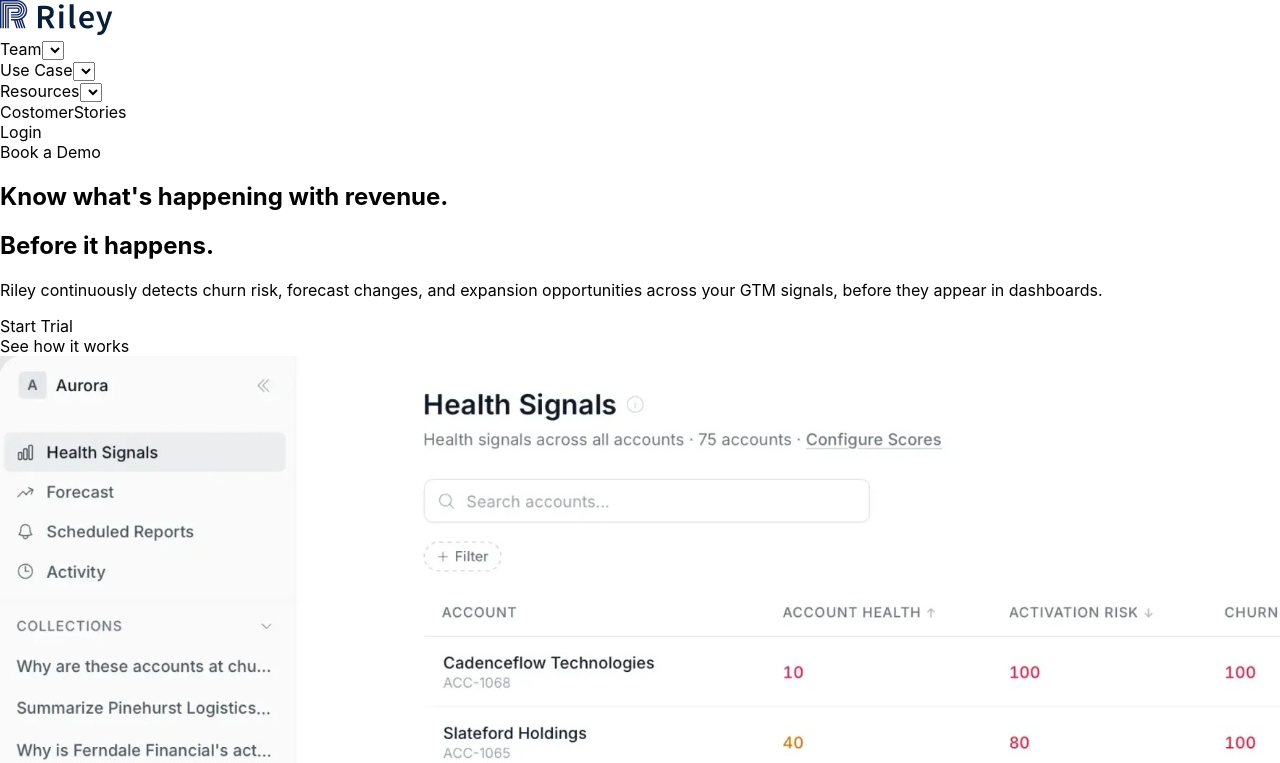
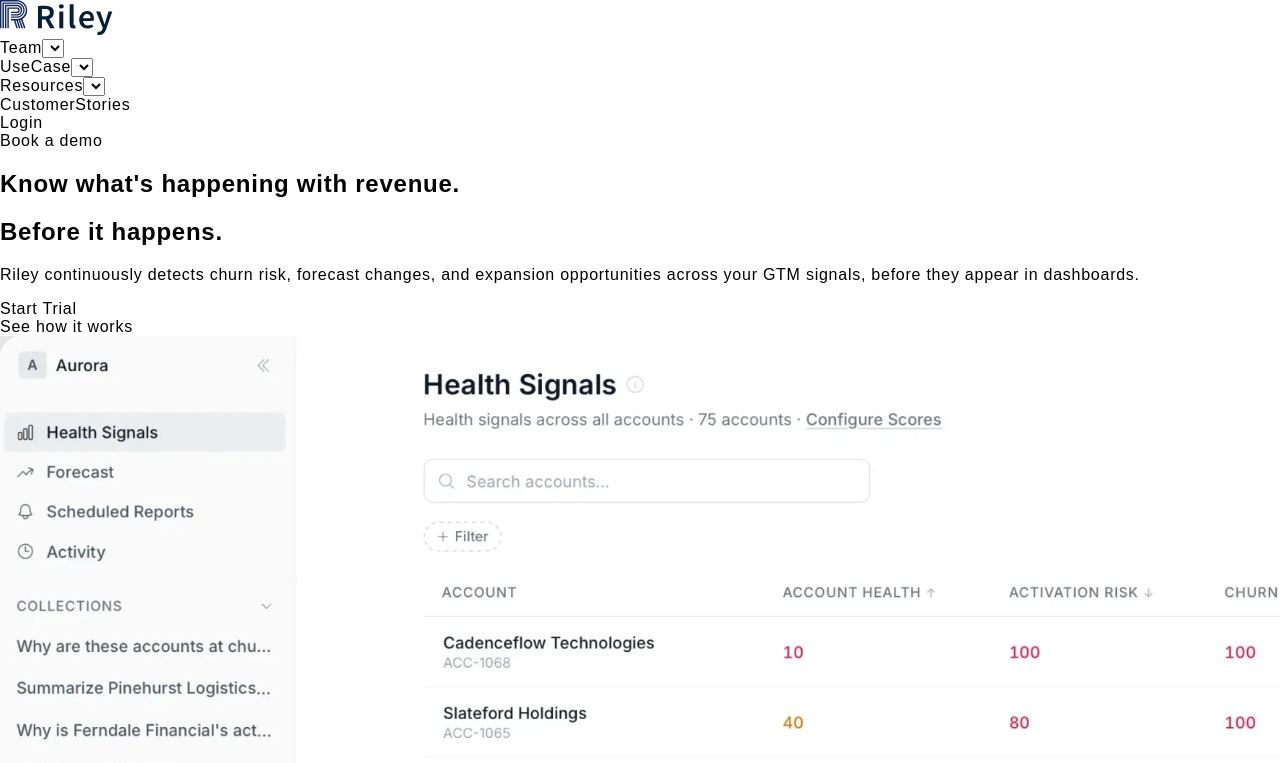
Before and after one commit to TomasWelliam2026/First_task, a React (Create React App) app: page / in a window 1280 px wide. Shown: the top 763 px of the page. Built offline with nearby package versions, Linux system fonts and the light colour scheme.

Commit message:
complete header

```diff
--- a/src/index.css
+++ b/src/index.css
@@ -6,11 +6,10 @@
 
 body {
   margin: 0;
-  font-family: -apple-system, BlinkMacSystemFont, 'Segoe UI', 'Roboto', 'Oxygen',
-    'Ubuntu', 'Cantarell', 'Fira Sans', 'Droid Sans', 'Helvetica Neue',
-    sans-serif;
+  font-family: "Plus Jakarta Sans", sans-serif;
   -webkit-font-smoothing: antialiased;
   -moz-osx-font-smoothing: grayscale;
+  letter-spacing: 0.75px;
 }
 
 code {
--- a/src/layout/header.jsx
+++ b/src/layout/header.jsx
@@ -2,37 +2,43 @@
 
 const Header = () => {
     return (
-        <header className='flex relative'>
-            <div className='w-full h-16 absolute top-0 left-0 z-20'>
-                <div className="w-9/12 flex mx-auto justify-between px-16">
-                    <div className='flex w-2/3 relative h-16'>
-                        <div className="w-64 h-16 absolute">
-                            <img className="h-full mx-1" width='113' src={Logo} alt='logo' />
+        <header className='flex'>
+            <div className='fixed top-0 left-0 w-[1905px] z-50 bg-white h-[64px] px-[20px]'>
+                <div className="w-[1440px] flex mx-auto justify-between h-full px-[64px]">
+                    <div className="w-full flex items-center relative ">
+                        <div className="w-[137px] h-[35.44px] float-left absolute">
+                            <img className="h-full mx-[12px]" width='113' src={Logo} alt='logo' />
                         </div>
-                        <div className='w-full flex justify-end ml-32 pl-32'>
-                            <div className='text-center flex justify-center text-gray-600 items-center cursor-pointer px-4'>
+                        <div className='w-full h-full flex justify-between items-center'>
+                            <div className="w-full h-full flex">
+                                <div className='flex w-full'>
+                                    <div className='w-[716.11px] flex ml-[185.234px] pl-[200px] items-center'>
+                                        <div className='relative text-center text-[14px] flex justify-center text-gray-600 items-center cursor-pointer p-[20px] pr-[40px]'>
                                             Team
-                                <select className='pl-1' ></select>
+                                            <select className='flex w-[14.39px] absolute m-[20px] ml-0 top-0 bottom-0 right-0 align-left' ></select>
                                         </div>
-                            <div className='text-center flex justify-center text-gray-600 items-center cursor-pointer px-4'>
-                                Use Case
-                                <select className='pl-1' ></select>
+                                        <div className='relative text-center text-[14px] flex justify-center text-gray-600 items-center cursor-pointer p-[20px] pr-[40px]'>
+                                            UseCase
+                                            <select className='flex w-[14.39px] absolute m-[20px] ml-0 top-0 bottom-0 right-0 align-left' ></select>
                                         </div>
-                            <div className='text-center flex justify-center text-gray-600 items-center cursor-pointer px-4'>
+                                        <div className='relative text-center text-[14px] flex justify-center text-gray-600 items-center cursor-pointer p-[20px] pr-[40px]'>
                                             Resources
-                                <select className='pl-1' ></select>
+                                            <select className='flex w-[14.39px] absolute m-[20px] ml-0 top-0 bottom-0 right-0 align-left' ></select>
                                         </div>
-                            <div className='text-center flex justify-center text-gray-600 items-center cursor-pointer px-4'>
-                                CostomerStories
+                                        <div className='relative text-center text-[14px] flex justify-center text-gray-600 items-center cursor-pointer px-[10px] py-[5px] mx-[5px] mr-[23px] h-[20px]'>
+                                            CustomerStories
+                                        </div>
+                                    </div>
+                                    <div className='flex w-full justify-end items-center'>
+                                        <div className='text-center flex justify-center text-gray-600 items-center  px-[10px] py-[5px] mx-[5px] mr-[23px] h-[28px]'>
+                                            Login
+                                        </div>
+                                        <div className='text-[14px] text-center cursor-pointer flex justify-center text-gray-600 items-center px-[10px] py-[5px] mr-[23px] h-[28px]'>
+                                            Book a demo
                                         </div>
                                     </div>
                                 </div>
-                    <div className='flex w-1/3 justify-end'>
-                        <div className='text-center flex justify-center text-gray-600 items-center px-6'>
-                            Login
                             </div>
-                        <div className='text-center flex justify-center text-gray-600 items-center px-6'>
-                            Book a Demo
                         </div>
                     </div>
                 </div>
--- a/src/pages/homePage.jsx
+++ b/src/pages/homePage.jsx
@@ -231,7 +231,7 @@
                                 </div>
                             </div>
                             <div className="w-full flex justify-center">
-                                <input className="w-1/3 border border-gray-300 rounded-md py-2 px-4 focus:outline-none focus:ring-2 focus:ring-blue-500" placeholder="Enter your email to get started" />
+                                <input className="w-1/3 border border-gray-300 rounded-md py-2 px-4 focus:outline-none focus:ring-2 focus:ring-blue-500 text-black" placeholder="Enter your email to get started" />
                             </div>
                             <div className="w-full flex justify-center mb-40">
                                 <div className="w-1/3 bg-gray-800 rounded-lg text-white text-md text-center px-3 py-2 mt-8">
```
Lines whose indentation alone changed are shown as unchanged.
